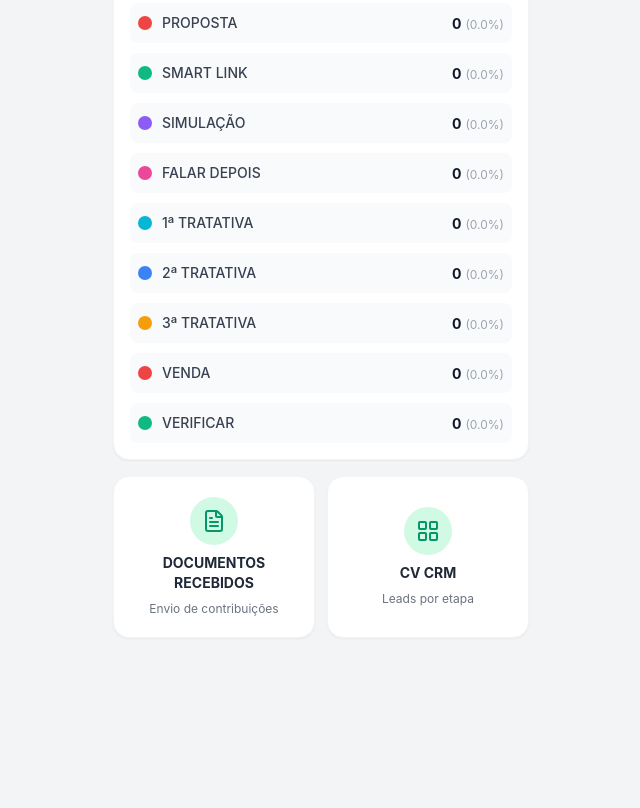
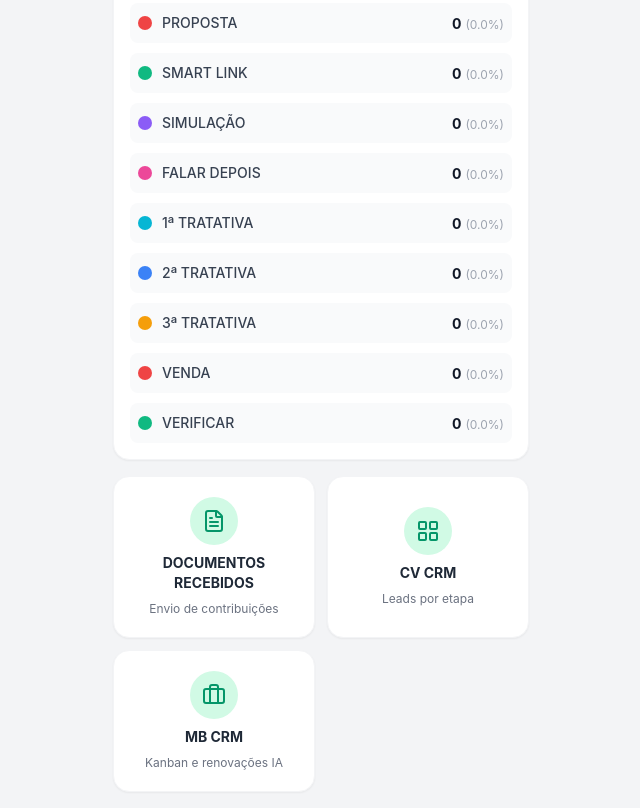
Before and after one commit to MarceloBarbosa/painel-mb, a plain HTML site: page index.html in a window 1280 px wide. Shown: the part 1020-1828 px from the top of the page, without its empty margins (319-959 px from the left). Before the commit the page ends 1754 px from the top, so only its background shows below. Drawn offline with nearby package versions, Linux system fonts and the light colour scheme.

Commit message:
Adiciona botão MB CRM em Mais Funções

```diff
--- a/index.html
+++ b/index.html
@@ -76,6 +76,13 @@
                     <span class="block font-bold text-gray-800 text-sm">CV CRM</span>
                     <span class="block text-xs text-gray-500">Leads por etapa</span>
                 </button>
+                <a href="https://crm-acao-three.vercel.app" target="_blank" rel="noopener noreferrer" class="bg-white p-5 rounded-2xl shadow-sm border border-gray-100 text-center space-y-2 active:scale-95 transition block">
+                    <div class="w-12 h-12 bg-emerald-100 text-emerald-600 rounded-full flex items-center justify-center mx-auto">
+                        <i data-lucide="briefcase" class="w-6 h-6"></i>
+                    </div>
+                    <span class="block font-bold text-gray-800 text-sm">MB CRM</span>
+                    <span class="block text-xs text-gray-500">Kanban e renovações IA</span>
+                </a>
             </div>
         </section>
 
```
